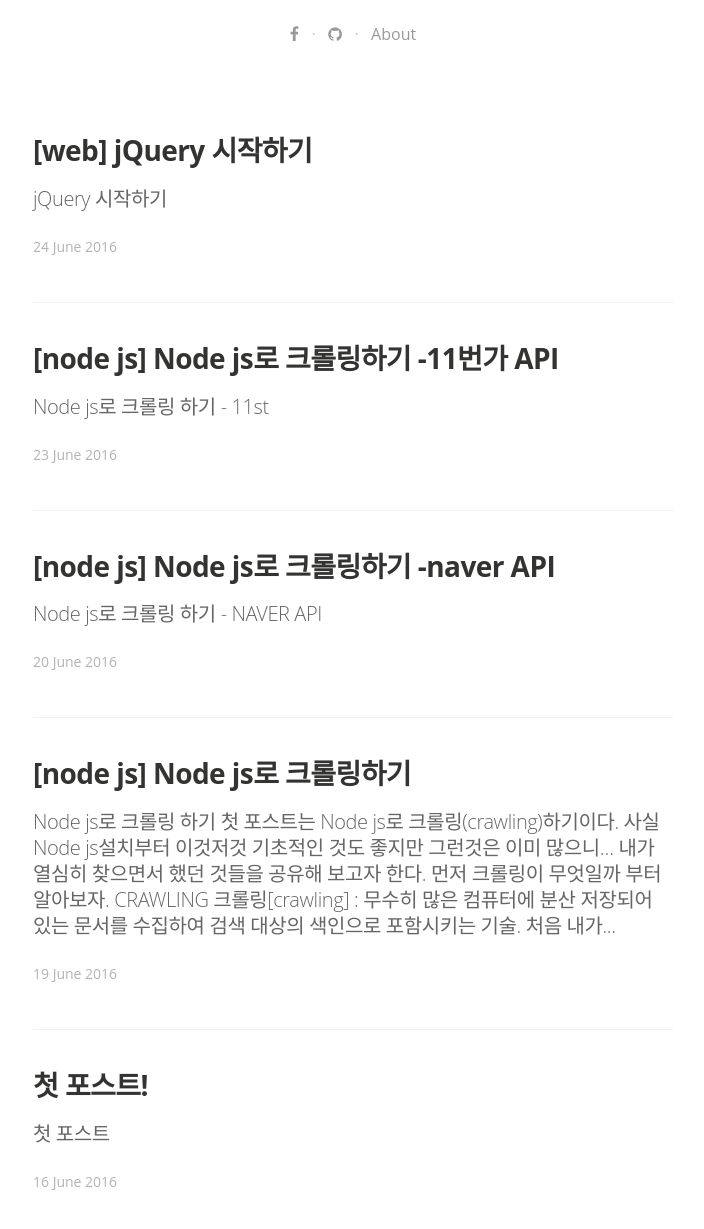
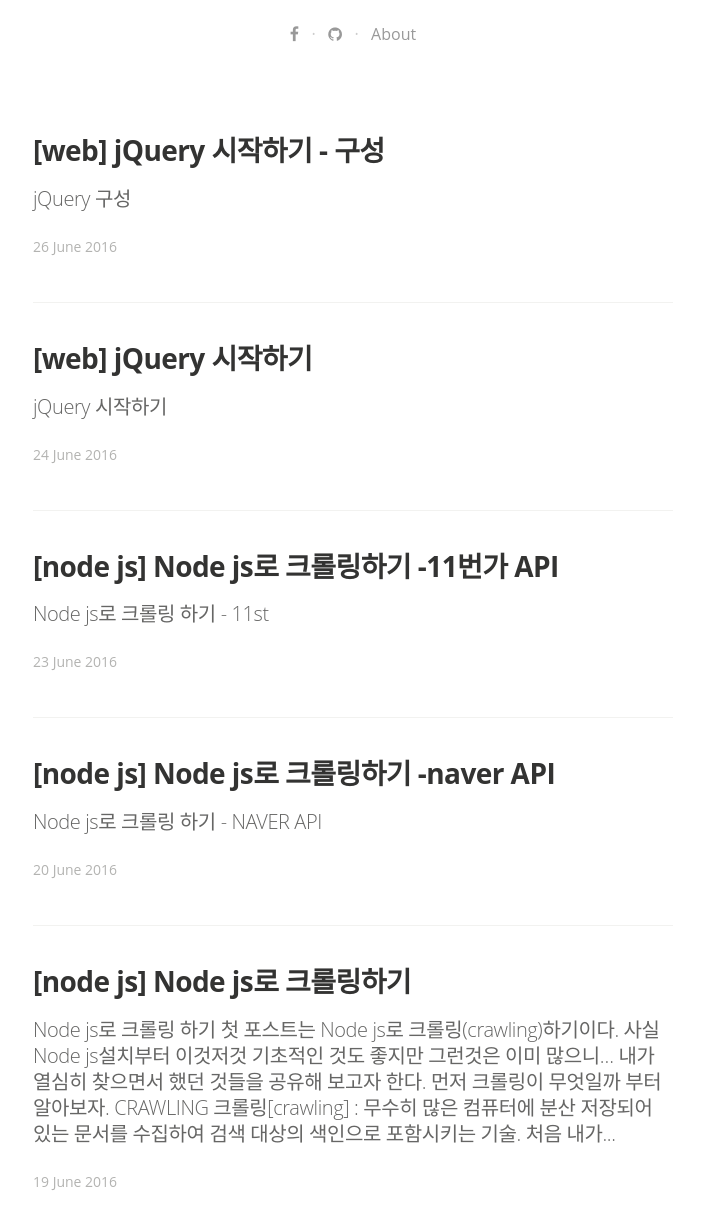
Before and after one commit to koocci/github.io, a Jekyll site: the page built from index.html, in a window 1280 px wide and 1400 px high, scrolled down 487 px, cut to the strip 129-1358 px from the top of the window. Shown: the whole strip, without its empty margins (287-991 px from the left). Built offline with Jekyll 4.4.1, drawn with Linux system fonts in a browser that asks for light colours; nearby versions of some CDN libraries; some web fonts are replaced; the list of posts is cut into pages by our own code; some of the changed lines change nothing that is shown.

Commit message:
jquery 2

```diff
--- /dev/null
+++ b/_posts/2016-06-26-jquery-2.md
@@ -0,0 +1,333 @@
+---
+layout: post
+title:  "[web] jQuery 시작하기 - 구성"
+date:   2016-06-26 10:00:23 +0900
+categories: WEB
+tags: [WEB,jquery,jquery mobile,jquery UI,library,framework,$,DOM]
+
+---
+
+# jQuery 구성
+
+![computer](https://images.unsplash.com/7/Top_view.jpg?ixlib=rb-0.3.5&q=80&fm=jpg&crop=entropy&s=e3d74c428fe327f87ee6c09c5ed48045)
+
+지난시간에 기초적인 jQuery의 개요를 얘기 했다.
+사실 jQuery와 같은 기술은 `직접 해보면서` 외우는 게 크다.
+여기에는 단순히 자주 쓰는 기술, 그리고 정리의 목적이지 자신이 쓰고 싶은 기술은 자신이 찾아서 쓰는 것이 가장 현명하다.
+그럼 셀렉터부터 정리를 해보자.
+
+---
+
+### Selector
+
+Selector는 무엇일까?
+
+본연의 단어 뜻에 따라 선택하는 것이다.
+내가 바꾸고 싶은 것, 내가 이벤트를 주고 싶은 것, 내가 컨트롤하고 싶은 것을 선택하기 위해 사용하는 것이다. 문법적으로 치면 `대명사` 같은 역할이라고 할까... 하여튼,
+
+기본적으로 모든 것들은 [여기](http://zetawiki.com/wiki/JQuery_%EC%85%80%EB%A0%89%ED%84%B0)에 가면 다 정리가 되어있다.
+
+일반적으로 (내가) 자주 쓰는 것들을 한 번 정리 해보겠다.
+자주쓴다고 해봐야 내가 자주 쓰는 것들이고, 자신이 좋아하는 문법 혹은 자신이 쓰는 데 알맞은 문법을 찾아서 쓰는 것이 제일 좋다.
+
+
+기본적으로 `id`나 `class` 를 선택하는 것은 너무 자주 쓰는 것이고, 누구나 처음 배우기 때문에 넘어가도록 하겠다.
+
+`:` 연산자를 이용하는 것이 자주 쓰이는데 흔히 `odd`나 `even`의 경우 규칙성을 위해 자주 쓰인다.
+
+`nth-of-child` 혹은 `nth-of-type`의 경우도 규칙성을 만들때 자주 쓰이는데, n단계별로 규칙을 만들 때 쓰인다.
+
+그리고 `input tag` 에 대한 선택을 참 많이 쓰는데, 해당 사항에 id가 없다면, 혹은 모든 `tag`들에 대해 쓰고 싶을 때, 쓰일 때가 많다.
+
+---
+
+### Attribute
+
+Attribute(*속성*)은 그냥 예제나 한번 적어보고 할 때에는 참 "왜 이건 되고 저건 안되지?" 라고 생각했었는데, 역시 그럴때는 문서를 한번 더 보는 것이 도움이 된다.
+
+특히, `jQuery` 버젼이 올라가면서 `prop` 이라는 속성이 추가가 됬는데, 이전 속성으로 하면 되지 않던 것들이 `prop` 으로 해결되는 경우가 많았다.
+(예전에 올라왔던 `stackoverflow`의 글 같은 경우는 해당 사항이 변경 되기 전에 올라온 것도 많아서 빙 둘러서 작성이 될 때도 있으니 잘 알아 두도록 하자.)
+
+정리를 해보면,
+
+`selector.attr(attrName)`의 경우 객체의 속성을 가져오는데, 이것은 리턴값이 `string`이다. 해당사항에 주의 하도록 하자.
+이 부분이 `prop`과 다른 부분이기도 하다.
+`attrName`의 경우, 해당 속성이 여러개 인 경우도 있고, 여러 조건을 넣어 주고 싶을 때도 있는데 그럴 때는 `jSon` 형태로 넘겨준다면 원하는 값을 얻을 수 있다.
+
+예를 들어 `Test`라는 `class`에 있는 `src`를 가져와 보자.
+
+
+{% highlight ruby %}
+<!DOCTYPE html>
+<html>
+<meta charset="utf-8">
+<head>
+	<title>jQuery 시작하기2</title>
+	<script src="http://code.jquery.com/jquery.min.js"></script>
+	<script>
+		$(document).ready(function(){
+			console.log($(".Test").attr("src"));
+		});
+	</script>
+</head>
+<body>
+	<div class="Test" src="heyheyhey">확인!</div>
+</body>
+</html>
+{% endhighlight %}
+
+그럼 해당 `Test` 에있는 `src` 값인 heyheyhey가 console에 나오게 된다.
+그런데 `Test` 가 여러 곳에 선언 되있을 때는?
+
+{% highlight ruby %}
+
+<!DOCTYPE html>
+<html>
+<meta charset="utf-8">
+<head>
+	<title>jQuery 시작하기2</title>
+	<script src="http://code.jquery.com/jquery.min.js"></script>
+	<script>
+		$(document).ready(function(){
+			console.log($(".Test").attr("src"));
+		});
+	</script>
+</head>
+<body>
+	<div class="Test" src="heyheyhey1">확인!</div>
+	<div class="Test" src="heyheyhey2">확인!</div>
+	<div class="Test" src="heyheyhey3">확인!</div>
+	<div class="Test" src="heyheyhey4">확인!</div>
+	<div class="Test" src="heyheyhey5">확인!</div>
+</body>
+</html>
+
+{% endhighlight %}
+
+위 사항을 실행해서 콘솔을 보면 첫번째인 `heyheyhey1`만 출력이 된다.
+
+다음은 참고 사항인데,
+
+{% highlight ruby %}
+
+<!DOCTYPE html>
+<html>
+<meta charset="utf-8">
+<head>
+	<title>jQuery 시작하기2</title>
+	<script src="http://code.jquery.com/jquery.min.js"></script>
+	<script>
+		$(document).ready(function(){
+			console.log($(".Test"));
+			console.log($(".Test")[2]);
+			console.log($(".Test")[2].attr("src"));
+			console.log($(".Test:nth-child(2)").attr("src"));
+		});
+	</script>
+</head>
+<body>
+	<div class="Test" src="heyheyhey1">확인!</div>
+	<div class="Test" src="heyheyhey2">확인!</div>
+	<div class="Test" src="heyheyhey3">확인!</div>
+	<div class="Test" src="heyheyhey4">확인!</div>
+	<div class="Test" src="heyheyhey5">확인!</div>
+</body>
+</html>
+
+{% endhighlight %}
+
+이 예시를 실행시켜보면, `jQuery`의 `selector`가 어떻게 되는 지 다시 떠올리게 될 것이다.
+
+첫번째는 `jQuery selector`의 구성이 나올 것이고, 두번째는 실제 `HTML DOM` 형식으로 배열 `2번째` 요소에 들어있는 값이 출력이 되며, 세번째는 `오류`가 나오고 4번째에 원하는 `2번째 값의 src`가 출력이 될 것이다.
+
+즉, `jQuery`는 `jQuery object`가 쓰기 편하도록 `HTML DOM` 형식의 값들을 들고 있는 것이고, `HTML DOM` 형식에서 `attr` 함수는 `jQuery` 형식이 아니므로 `오류`가 나오며, 원하는 값을 들고 오기 위해서는 `nth-child`라는 값을 이용해 들고 올 수 있는 것이다.
+
+자 그럼 해당 attr에 값을 넣어줘보자.
+
+{% highlight ruby %}
+
+<!DOCTYPE html>
+<html>
+<meta charset="utf-8">
+<head>
+	<title>jQuery 시작하기2</title>
+	<script src="http://code.jquery.com/jquery.min.js"></script>
+	<script>
+		$(document).ready(function(){
+			console.log($(".Test").attr("src","heyheyhey6"));
+		});
+	</script>
+</head>
+<body>
+	<div class="Test" src="heyheyhey1" name="1">확인!</div>
+	<div class="Test" src="heyheyhey2" name="2">확인!</div>
+	<div class="Test" src="heyheyhey3" name="3">확인!</div>
+	<div class="Test" src="heyheyhey4" name="4">확인!</div>
+	<div class="Test" src="heyheyhey5" name="5">확인!</div>
+</body>
+</html>
+
+{% endhighlight %}
+
+위를 실행시키면, 모든 `src`값이 `heyheyhey6`로 바뀌었다는 것을 볼 수 있다.
+
+근데 할때 마다
+`console.log($(".Test").attr("src","heyheyhey6")`
+`console.log($(".Test").attr("name","6")`
+이런식으로 바꿔주어야 할까?
+
+다행히 그렇지 않다.
+
+{% highlight ruby %}
+
+<!DOCTYPE html>
+<html>
+<meta charset="utf-8">
+<head>
+	<title>jQuery 시작하기2</title>
+	<script src="http://code.jquery.com/jquery.min.js"></script>
+	<script>
+		$(document).ready(function(){
+			console.log($(".Test").attr({"src" : "heyheyhey6","name" : "6"}));
+		});
+	</script>
+</head>
+<body>
+	<div class="Test" src="heyheyhey1" name="1">확인!</div>
+	<div class="Test" src="heyheyhey2" name="2">확인!</div>
+	<div class="Test" src="heyheyhey3" name="3">확인!</div>
+	<div class="Test" src="heyheyhey4" name="4">확인!</div>
+	<div class="Test" src="heyheyhey5" name="5">확인!</div>
+</body>
+</html>
+
+{% endhighlight %}
+
+위와 같이 jSon 형태로 쓴다면, 한번에 바꿀수 있다.
+
+한가지 더 재밌는게 있다.
+
+{% highlight ruby %}
+
+<!DOCTYPE html>
+<html>
+<meta charset="utf-8">
+<head>
+	<title>jQuery 시작하기2</title>
+	<script src="http://code.jquery.com/jquery.min.js"></script>
+	<script>
+		$(document).ready(function(){
+			console.log($(".Test").attr("name",function(number){return number+10}));
+		});
+	</script>
+</head>
+<body>
+	<div class="Test" src="heyheyhey1" name="1">확인!</div>
+	<div class="Test" src="heyheyhey2" name="2">확인!</div>
+	<div class="Test" src="heyheyhey3" name="3">확인!</div>
+	<div class="Test" src="heyheyhey4" name="4">확인!</div>
+	<div class="Test" src="heyheyhey5" name="5">확인!</div>
+</body>
+</html>
+
+{% endhighlight %}
+
+와 같이 한다면 `parameter`로 해당 선택자의 배열 순서대로 `index`가 가져오게 되고, `name`의 값을 원하는 대로 바꿔 줄 수있다.
+
+자 그럼 `prop` 과의 차이를 한번 알아보자.
+
+`prop`은 `property`고 `attr`는 `attribute`다.
+이게 뭔말인가 싶다..
+
+둘다 속성아닌가 하겠지만, 확실한 차이는 주체에 있다.
+
+`attr` 은 HTML에서의 속성이다. 그러나 `prop`은 javascript가 실질적으로 표현하는 속성이다.
+
+둘의 차이는 가장 대표적으로 `src`나 `href`에서 나타나는데 이것은 [여기](http://javascriptandjquerydev.blogspot.kr/2012/07/attr-prop.html)에 설명된 것을 참조하기 바란다.
+
+특히 `checked`나 `selected`의 경우 가장 자주 틀린다.
+
+아까전에 말했던 `attr`은 return이 `string`이라는 것이 대표적인 것이다.
+
+예를 들어 내가 javascript로 `radio`의 `checked`속성을 바꾸고 싶다고 하자.
+
+{% highlight ruby %}
+
+<!DOCTYPE html>
+<html>
+<meta charset="utf-8">
+<head>
+	<title>jQuery 시작하기2</title>
+	<script src="http://code.jquery.com/jquery.min.js"></script>
+	<script>
+		$(document).ready(function(){
+			console.log($("input[value='male']").attr("checked"));
+			if($("input[value='male']").attr("checked") === true){
+				console.log("true")
+				$("input[value='female']").attr("checked","true");
+			}
+			else{
+				console.log("false")
+			}
+		});
+	</script>
+</head>
+<body>
+		<input type="radio" name="gender" value="male" checked> Male<br>
+	  <input type="radio" name="gender" value="female"> Female<br>
+	  <input type="radio" name="gender" value="other"> Other
+</body>
+</html>
+
+{% endhighlight %}
+
+{% highlight ruby %}
+<!DOCTYPE html>
+<html>
+<meta charset="utf-8">
+<head>
+	<title>jQuery 시작하기2</title>
+	<script src="http://code.jquery.com/jquery.min.js"></script>
+	<script>
+		$(document).ready(function(){
+			console.log($("input[value='male']").prop("checked"));
+			if($("input[value='male']").prop("checked") === true){
+				console.log("true")
+				$("input[value='female']").prop("checked","true");
+			}
+			else{
+				console.log("false")
+			}
+		});
+	</script>
+</head>
+<body>
+		<input type="radio" name="gender" value="male" checked> Male<br>
+	  <input type="radio" name="gender" value="female"> Female<br>
+	  <input type="radio" name="gender" value="other"> Other
+</body>
+</html>
+{% endhighlight %}
+
+자 위 두 예시로 `attr`과 `prop`의 결과가 다르다는 것을, 또한 `string`을 return한다의 차이가 설명 될 것이라고 본다.
+
+---
+
+### EVENT
+
+![computer](https://images.unsplash.com/photo-1422949262308-76e6e4906af4?ixlib=rb-0.3.5&q=80&fm=jpg&crop=entropy&s=778afcff7172f6b1516ef675a3f1fd9f)
+
+자 이제 `event`에 정리해볼 차례다.
+
+이벤트에 대해 사실 하나하나 다 정리하는 건 그리 실용적이지 못하다.
+많은 사람들이 정리해둔 사이트가 있고, 원하는 사항에 따라 선택해서 사용하면 되기 때문이다.
+
+예를 들어 [이곳](http://www.nextree.co.kr/p10008/) 이나 [이곳](http://hyeonstorage.tistory.com/64)에 좋은 예시와 함께 나와 있고, 정말 좋은 곳은 [이곳](http://d2.naver.com/helloworld/1855209) 나도 잘 모르던 것들이 잘 정리되어 있다.
+
+재밋는 것들은 이벤트 버블인데 이벤트에 따라 중복 적용될 경우가 있다. 해당 예시도 언급한 타 블로그에 잘 정리되어 있다.
+
+사실 jQuery는 이정도 했을 때 대부분 작성 할 수 있다.
+
+이 이외에 `css` 속성도 바꿀 수 있으며 기타 자잘한 것도 많지만 그건 개인의 목적에 따라 찾아서 하는 것이 빠를 것이다.
+
+다음 포스팅은 jQuery mobile과 jQuery UI에 대해 소개해 보겠다.
```
Also changed, not shown: _posts/2016-06-18-nodejs-crawling.md (+0 -18 lines).
